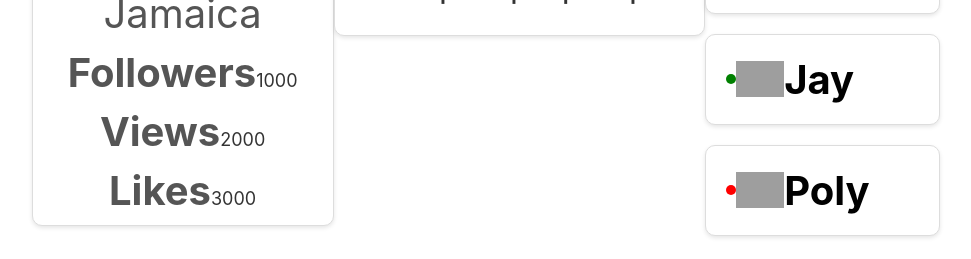
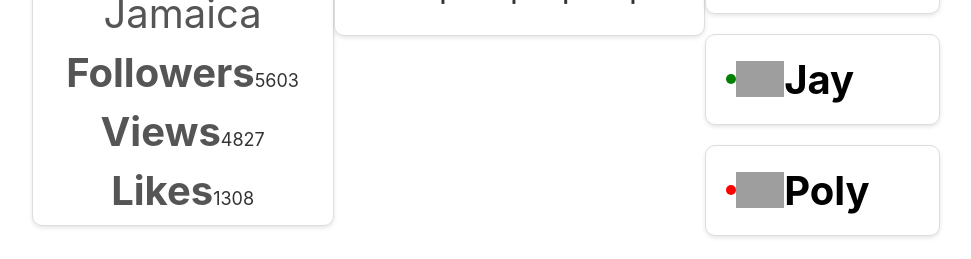
Before and after one commit to Katharinaad/goit-react-hw-01-components, a React (Create React App) app: page / in a window 1280 px wide. Shown: the part 432-691 px from the top of the page, without its empty margins (154-1125 px from the left). Built offline with nearby package versions, Linux system fonts and the light colour scheme; grey boxes are pictures that could not be loaded.

Commit message:
Update Profile.jsx

```diff
--- a/src/components/Profile/Profile.jsx
+++ b/src/components/Profile/Profile.jsx
@@ -13,17 +13,29 @@
       <ul className={css.stats}>
         <li>
           <span className={css.label}>Followers</span>
-          <span className={css.quantity}>1000</span>
+          <span className={css.quantity}>{stats.followers}</span>
         </li>
         <li>
           <span className={css.label}>Views</span>
-          <span className={css.quantity}>2000</span>
+          <span className={css.quantity}>{stats.views}</span>
         </li>
         <li>
           <span className={css.label}>Likes</span>
-          <span className={css.quantity}>3000</span>
+          <span className={css.quantity}>{stats.likes}</span>
         </li>
       </ul>
     </div>
   );
 }
+
+// {
+//   "username": "Jacques Gluke",
+//   "tag": "jgluke",
+//   "location": "Ocho Rios, Jamaica",
+//   "avatar": "https://cdn-icons-png.flaticon.com/512/2922/2922506.png",
+//   "stats": {
+//     "followers": 5603,
+//     "views": 4827,
+//     "likes": 1308
+//   }
+// }
```
